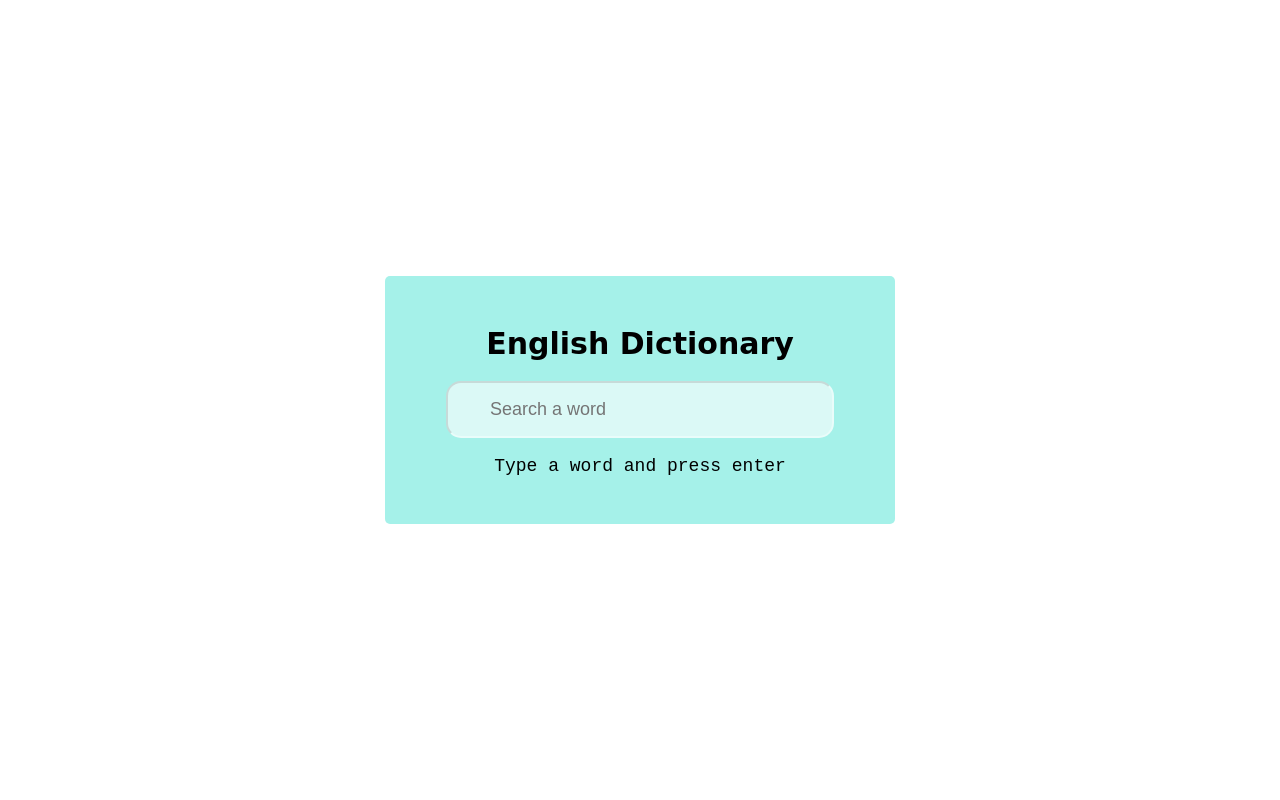
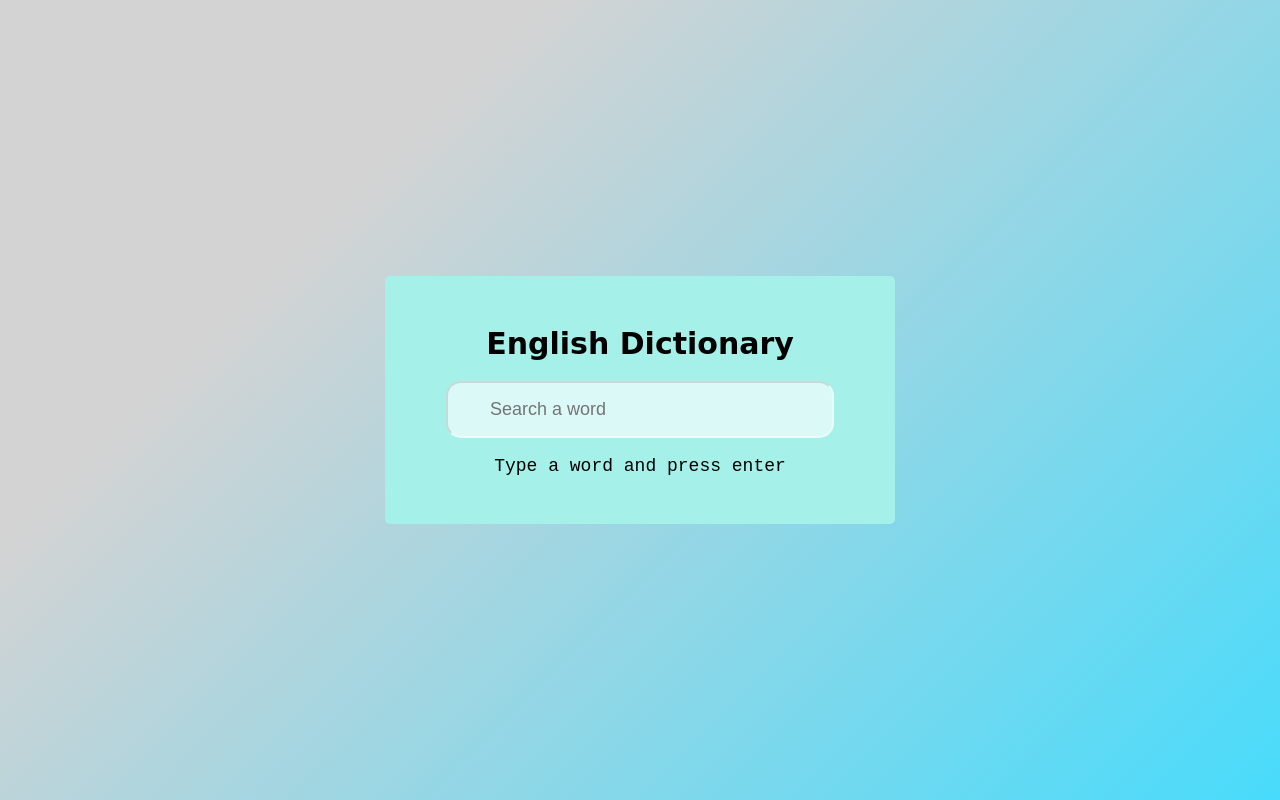
Before and after one commit to surajsharma14/Web-Dev-Project-for-Hacktoberfest2023, a PHP site: page / in a window 1280 px wide. Run offline with PHP 8.4, Linux system fonts and the light colour scheme.

Commit message:
gradient background added

```diff
--- a/Dictionary_App/style.css
+++ b/Dictionary_App/style.css
@@ -10,6 +10,9 @@ body {
   align-items: center;
   /* background-color: rgb(209, 247, 229); */
 /* background-color: #ffff66; */
+/* background-color: #48dbfb; */
+background-image: linear-gradient(315deg, #48dbfb 0%, #d3d3d3 74%);
+
 background-size: cover;
 /* opacity:0.9; */
 font-family: "Courier New", Courier, monospace;
```
